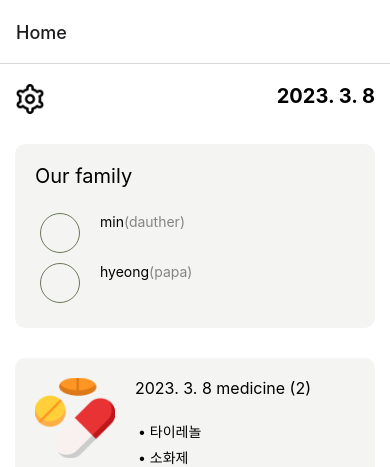
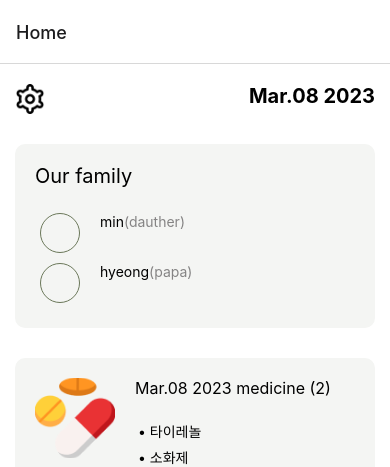
Before and after one commit to GDSC-sswu-A/WithParentsFront, a React Native app: screen /Home in a window 390 px wide. Shown: the top 467 px of the page. Built offline with nearby package versions, Linux system fonts and the light colour scheme.

Commit message:
#2 feat : 날짜 형식 변경

```diff
--- a/src/component/RecentPhotoComponent.tsx
+++ b/src/component/RecentPhotoComponent.tsx
@@ -11,7 +11,6 @@ const recentPonto = {url : "../img/moon.jpeg"}
 
 export default function RecentPhotoComponent() {
     let image = recentPonto.url
-    console.log(image)
     return (
     <View style={styles.container}>
         <Text style={styles.title}>recently Photo</Text>
--- a/src/screens/HomeScreen.tsx
+++ b/src/screens/HomeScreen.tsx
@@ -1,4 +1,5 @@
 import React from 'react'
+import { format} from 'date-fns'
 import { NavigationContainer } from '@react-navigation/native'
 import {
     View,
@@ -16,8 +17,8 @@ import RecentPhotoComponent from '../component/RecentPhotoComponent'
 
 
 export default function HomeScreen({navigation}) {
-    const today = new Date();
-    const date = `${today.getFullYear()}. ${today.getMonth()+1}. ${today.getDate()}`
+    var today = new Date();
+    var date = format(new Date(), "MMM.dd yyyy")
 
     return (
     <SafeAreaView style={styles.container}>
@@ -33,6 +34,7 @@ export default function HomeScreen({navigation}) {
 
         <Text style={styles.date}
         >{date}</Text>
+        {/* <Text>{today}</Text> */}
 
         </View>
 
```
